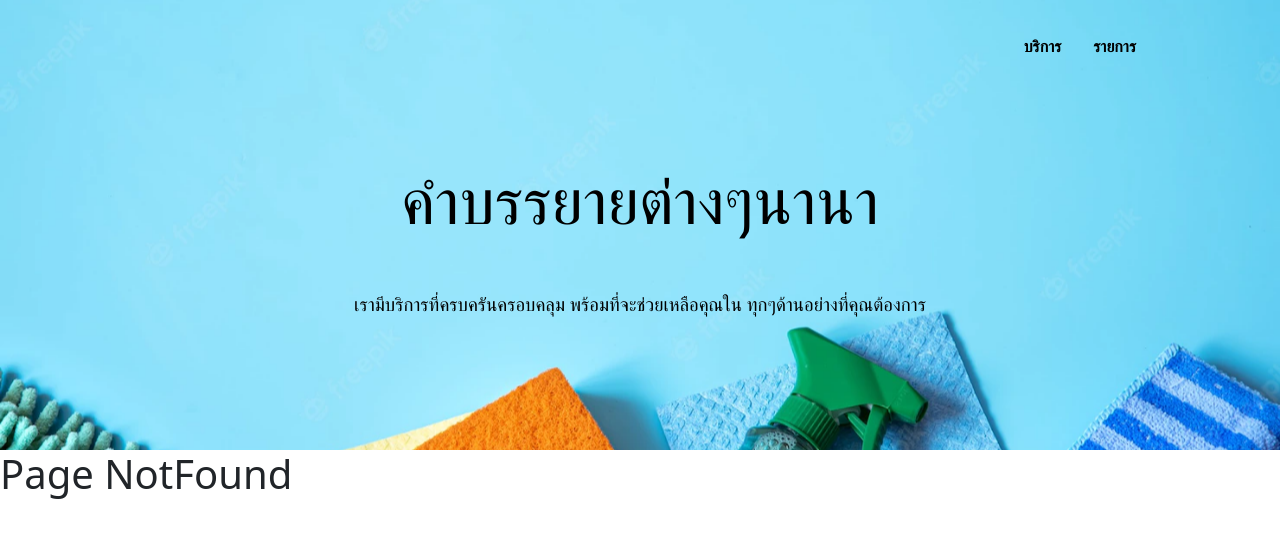
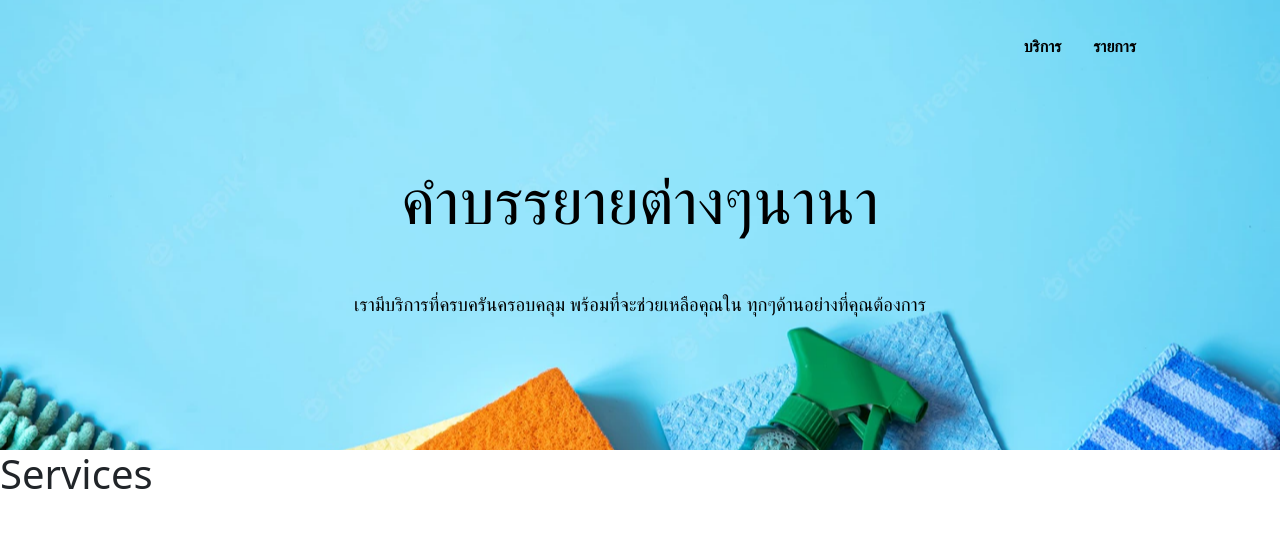
Before and after one commit to ConfuseDz/candidate, a React (Create React App) app: page /Services/1 in a window 1280 px wide. Shown: the top 538 px of the page. Built offline with nearby package versions, Linux system fonts and the light colour scheme.

Commit message:
Add redirect

```diff
--- a/src/App.js
+++ b/src/App.js
@@ -14,7 +14,7 @@ function App() {
       <Routes>
           <Route index element={<Home />}/>
           <Route path="Orders" element={<Orders />}/>
-          <Route path="Services" element={<Services />} />
+          <Route path="Services/:_id" element={<Services />} />
           <Route path='*' element={<NoPage />} />
       </Routes>
     </BrowserRouter>
--- a/src/pages/Home.css
+++ b/src/pages/Home.css
@@ -5,7 +5,7 @@
 }
 
 .cardImg{
-    width: 350px;
-  height: 100%;
+  max-width: 100%;
+  max-height: 100%;
   /* object-fit: none; */
 }
--- a/src/pages/Home.js
+++ b/src/pages/Home.js
@@ -2,11 +2,14 @@ import axios from 'axios';
 import './Home.css';
 import { useState, useEffect } from 'react';
 import {Container, Card, Button, Row, Col} from "react-bootstrap";
+import { Link } from 'react-router-dom';
 
 const testUrl = 'https://jsonplaceholder.typicode.com/posts/1';
 const urlGetService = 'https://api-candidate.workforce-staging.com/v1/services';
-const Home = () => {
+
+function Home() {
   const [get, setGet] = useState(null);
+
     useEffect(()=>{
       axios.get(urlGetService).then((res) => {
         const myData = res.data;
@@ -16,36 +19,29 @@ const Home = () => {
     },[]);
 
 
-  // function createPost(){
-  //   axios.post(testUrl, {
-  //     title: "Hello",
-  //     body: 'Testttt Post'
-  //   })
-  //   .then((resPost) => {
-  //     getPost(resPost.data);
-  //   })
-  // }
-
   if (!get) return null;
 
     return (
       <Container>
       <Row>
-      {get.map((v, k) =>{console.log(v);
+      {get.map((v, k) =>{
+        console.log(v)
         return(
             <Col md={4} key={k}>
               <Card>
                 <Card.Img className='cardImg' src={v.picture}/>
                 <Card.Body>
+                <Link to={`/services/${v._id}`}>
                 <Row>
                   <Col md={7}> <Card.Title>{v.name}</Card.Title></Col>
                   <Col md="auto"> <Card.Text>เริ่มต้น ฿ {v.price}</Card.Text></Col>
                 </Row>
+                </Link>
                 </Card.Body>
               </Card>
             </Col>
-        )
-      })};
+              )
+      })}
       </Row>
       </Container>
 
--- a/src/pages/Services.js
+++ b/src/pages/Services.js
@@ -1,5 +1,18 @@
+import { useEffect } from 'react';
+import {useParams} from 'react-router-dom';
+
 const Services = () => {
-    return <h1>Services</h1>;
+    const params = useParams();
+
+    useEffect(() =>{
+      console.log(params)
+    })
+
+    return (
+
+    <h1>Services</h1>
+
+    );
   };
 
   export default Services;
```
Also changed, not shown: 1 other file (tests, documents, lock files or other folders).
